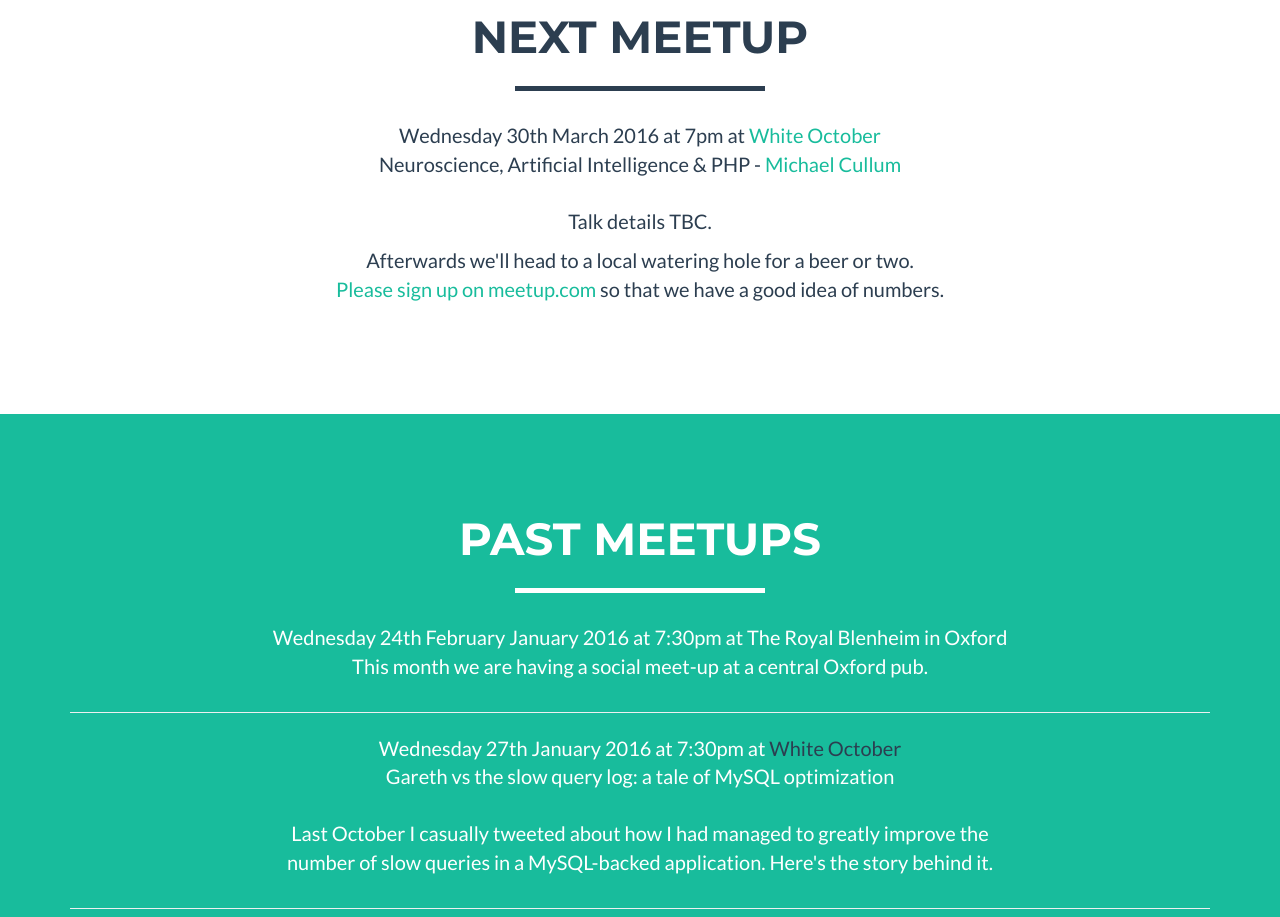
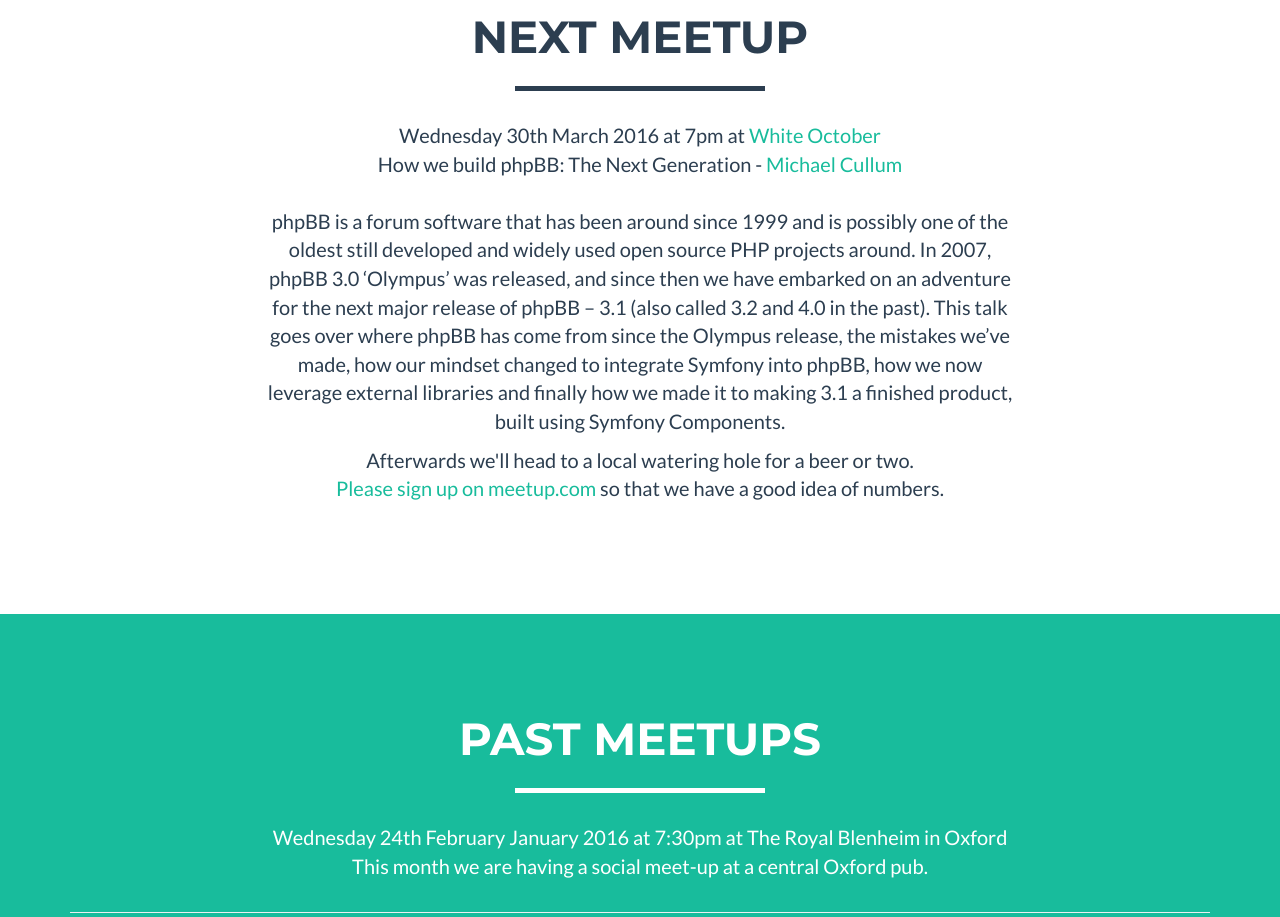
Before and after one commit to phpoxford/phpoxford.github.io, a plain HTML site: page index.html in a window 1280 px wide. Shown: the part 840-1757 px from the top of the page. Drawn offline with nearby package versions, Linux system fonts and the light colour scheme.

Commit message:
Updates March meetup details

```diff
--- a/index.html
+++ b/index.html
@@ -116,9 +116,15 @@
                     <p>
                         <time datetime="2016-03-30 19:00">Wednesday 30th March 2016 at 7pm</time> at <a href="http://www.whiteoctober.co.uk/">White October</a>
                         <br />
-                        Neuroscience, Artificial Intelligence &amp; PHP - <a href="https://twitter.com/MichaelCullumUK" target="_blank">Michael Cullum</a>
+                        How we build phpBB: The Next Generation - <a href="https://twitter.com/MichaelCullumUK" target="_blank">Michael Cullum</a>
                         <br /><br />
-                        Talk details TBC.
+                        phpBB is a forum software that has been around since 1999 and is possibly one of the oldest still
+                        developed and widely used open source PHP projects around. In 2007, phpBB 3.0 ‘Olympus’ was released,
+                        and since then we have embarked on an adventure for the next major release of phpBB – 3.1 (also
+                        called 3.2 and 4.0 in the past). This talk goes over where phpBB has come from since the Olympus
+                        release, the mistakes we’ve made, how our mindset changed to integrate Symfony into phpBB, how we
+                        now leverage external libraries and finally how we made it to making 3.1 a finished product, built
+                        using Symfony Components.
                     </p>
                     <p>
                         Afterwards we&apos;ll head to a local watering hole for a beer or two.
```
